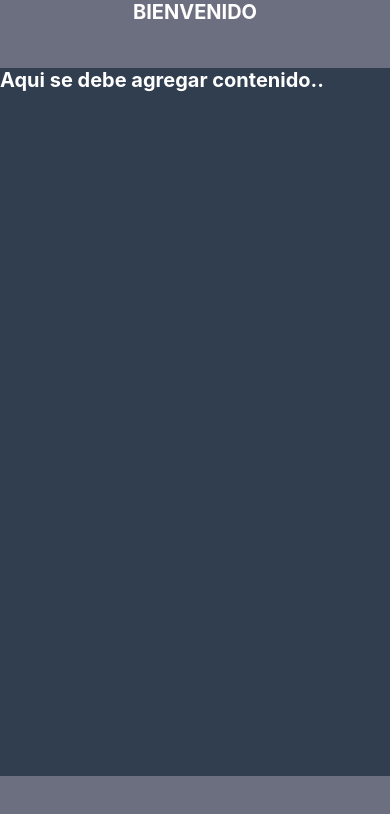
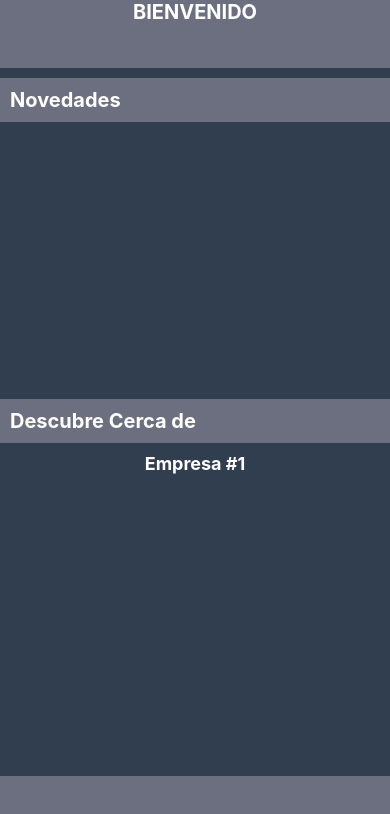
Before and after one commit to JGS83-dev/DPS-BusinessApp, a React Native app in the folder business-app/: screen /Inicio in a window 390 px wide. Shown: the top 814 px of the page. Built offline with nearby package versions, Linux system fonts and the light colour scheme; no server answers; some icons are missing.

Commit message:
Update Inicio.js
Ajustes iniciales a vista de inicio

```diff
--- a/business-app/components/Inicio.js
+++ b/business-app/components/Inicio.js
@@ -1,18 +1,60 @@
 import React from 'react';
 import ContenedorPrincipal from './ContenedorPrincipal';
 import {
+    Dimensions,
+    ScrollView,
+    StyleSheet,
     Text,
-    StyleSheet
+    View
 } from 'react-native';
 import { colores } from '../config/colores';
+import { FontAwesomeIcon } from '@fortawesome/react-native-fontawesome'
+import { faImage } from '@fortawesome/free-solid-svg-icons';
 
-const Inicio = ({navigation}) => {
+const screenWidth = Dimensions.get('window').width;
+const screenHeight = Dimensions.get('window').height;
+const iconSize = 0.5 * screenWidth;
+const iconEmpresaImg = 0.35 * screenWidth;
+const iconMargin = 0.05 * screenHeight;
+
+const Inicio = ({ navigation }) => {
     return (
 
-            <ContenedorPrincipal titulo="BIENVENIDO"
+        <ContenedorPrincipal titulo="BIENVENIDO"
             navigation={navigation}
             contenido={(
-                <Text style={styles.letra}>Aqui se debe agregar contenido..</Text>
+                <>
+                    <ScrollView vertical={true}>
+
+                        <View style={styles.cabeceraMensaje}>
+                            <Text style={styles.letraTitulo} >Novedades</Text>
+                        </View>
+
+                        <View style={styles.containerimg}>
+
+                            <ScrollView horizontal={true}>
+
+                                <View style={styles.iconContainer}>
+                                    <FontAwesomeIcon icon={faImage} size={iconSize} />
+                                </View>
+
+                            </ScrollView>
+
+                        </View>
+
+                        <View>
+                            <Text style={styles.cabeceraDescubre}>Descubre Cerca de</Text>
+
+                            <Text style={styles.nombreEmpresa}>Empresa #1</Text>
+                            <View style={styles.flex}>
+                                <View style={styles.contenedorImgEmpresa}>
+                                    <FontAwesomeIcon icon={faImage} size={iconEmpresaImg} style={styles.imagenEmpresa} />
+                                </View>
+                            </View>
+
+                        </View>
+                    </ScrollView>
+                </>
             )}></ContenedorPrincipal>
 
     );
@@ -20,10 +62,57 @@ const Inicio = ({navigation}) => {
 
 export default Inicio
 
+
 const styles = StyleSheet.create({
+    nombreEmpresa: {
+        color: colores.letra,
+        fontSize: 18,
+        fontWeight: 'bold',
+        textAlign: 'center',
+    },
     letra: {
         fontSize: 20,
         fontWeight: 'bold',
         color: colores.letra
-    }
+    },
+    letraTitulo: {
+        fontSize: 20,
+        fontWeight: 'bold',
+        color: colores.letra
+    },
+    cabeceraMensaje: {
+        backgroundColor: colores.fondoBarras,
+        marginTop: 10,
+        padding: 10,
+    },
+    cabeceraDescubre: {
+        backgroundColor: colores.fondoBarras,
+        color: colores.letra,
+        fontSize: 20,
+        fontWeight: 'bold',
+        marginBottom: 10,
+        marginTop: 40,
+        padding: 10,
+    },
+    contenedorImgEmpresa: {
+        padding: 10,
+    },
+    contenedorImgEmpresa: {
+        color: colores.letra,
+        fontSize: 18,
+        fontWeight: 'bold',
+        textAlign: 'center',
+    },
+    flex: {
+        alignItems: 'center',
+        display: 'flex',
+        justifyContent: 'space-evenly',
+        flexDirection: 'row',
+    },
+    iconContainer: {
+        marginRight: iconMargin,
+        marginTop: iconMargin,
+        justifyContent: 'center',
+        alignItems: 'center',
+    },
 });
```
